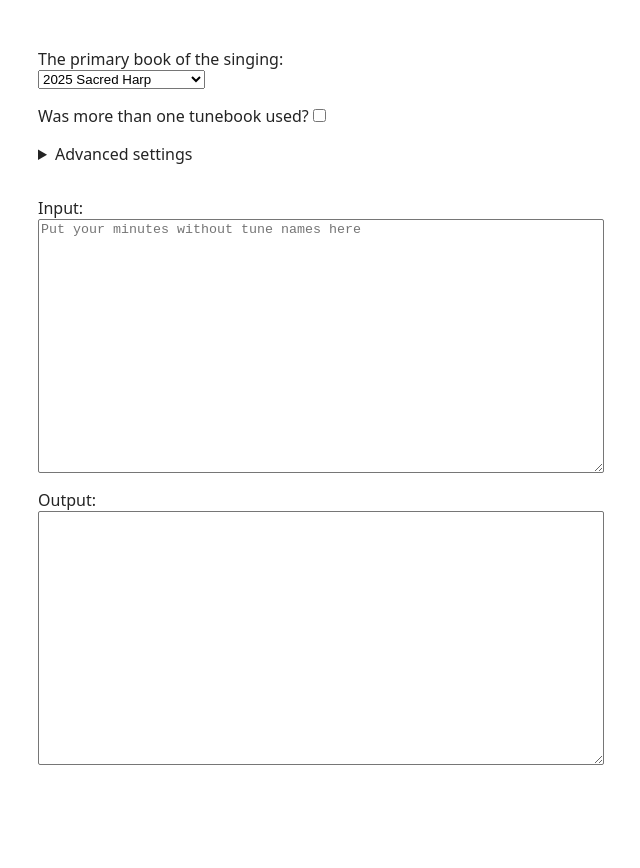
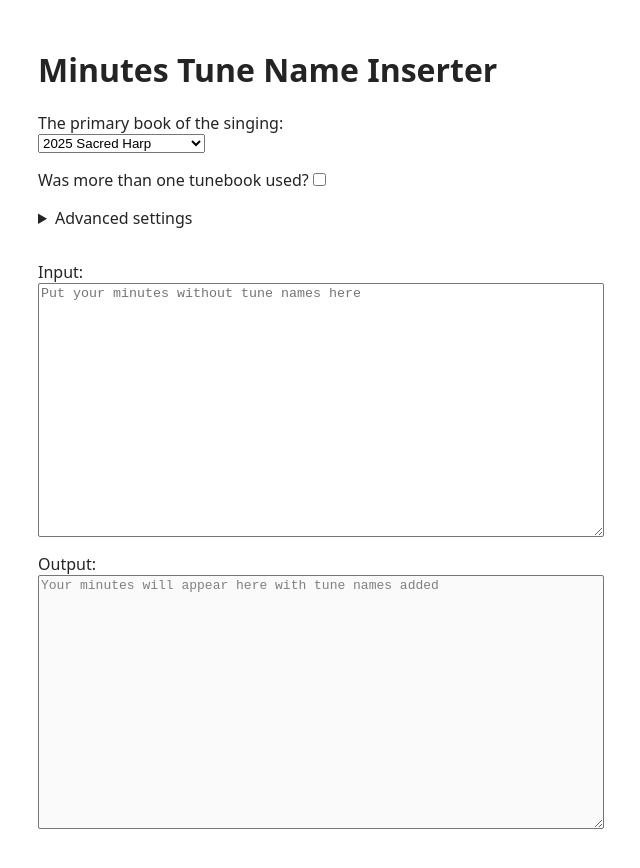
Before and after one commit to mapsandapps/minutes-tune-names, a React (Vite) app: page / in a window 1280 px wide. Shown: the top 868 px of the page, without its empty margins (322-962 px from the left). Before the commit the page ends 813 px from the top, so only its background shows below. Built offline with nearby package versions, Linux system fonts and the light colour scheme.

Commit message:
Touch up

```diff
--- a/index.html
+++ b/index.html
@@ -3,7 +3,7 @@
   <head>
     <meta charset="UTF-8" />
     <meta name="viewport" content="width=device-width, initial-scale=1.0" />
-    <title>Minutes Tune Names Tool</title>
+    <title>Minutes Tune Name Inserter</title>
   </head>
   <body>
     <div id="root"></div>
--- a/src/App.css
+++ b/src/App.css
@@ -7,6 +7,10 @@
 body {
   margin: 0;
   padding: 16px;
+}
+
+h1 {
+  margin-top: 0;
 }
 
 select,
@@ -67,6 +71,11 @@
 
 .output {
   white-space: pre-wrap;
+  background-color: rgba(239, 239, 239, 0.3);
+
+  &.placeholder {
+    color: gray;
+  }
 
   .no-name {
     color: #e18700;
--- a/src/App.tsx
+++ b/src/App.tsx
@@ -52,6 +52,7 @@
 
   return (
     <>
+      <h1>Minutes Tune Name Inserter</h1>
       <label>
         The primary book of the singing:
         <select value={tunebook} onChange={(e) => setTunebook(e.target.value)}>
@@ -133,8 +134,12 @@
           )}
         </div>
         <div
-          className="output"
-          dangerouslySetInnerHTML={{ __html: DOMPurify.sanitize(output || "") }}
+          className={`output ${!output && "placeholder"}`}
+          dangerouslySetInnerHTML={{
+            __html: DOMPurify.sanitize(
+              output || "Your minutes will appear here with tune names added",
+            ),
+          }}
         ></div>
       </div>
     </>
--- a/src/Instructions.tsx
+++ b/src/Instructions.tsx
@@ -61,6 +61,11 @@
           on "February 26" will end up being your singing on "February 26
           Samaria". 😉
         </li>
+        <li>
+          Want more books to be included? Send a list of page numbers and tune
+          names for additional books to shawn -at- mapsandapps -dot- net and I
+          will be happy to add them. Any editable text format is fine.
+        </li>
       </ul>
     </details>
   );
```
